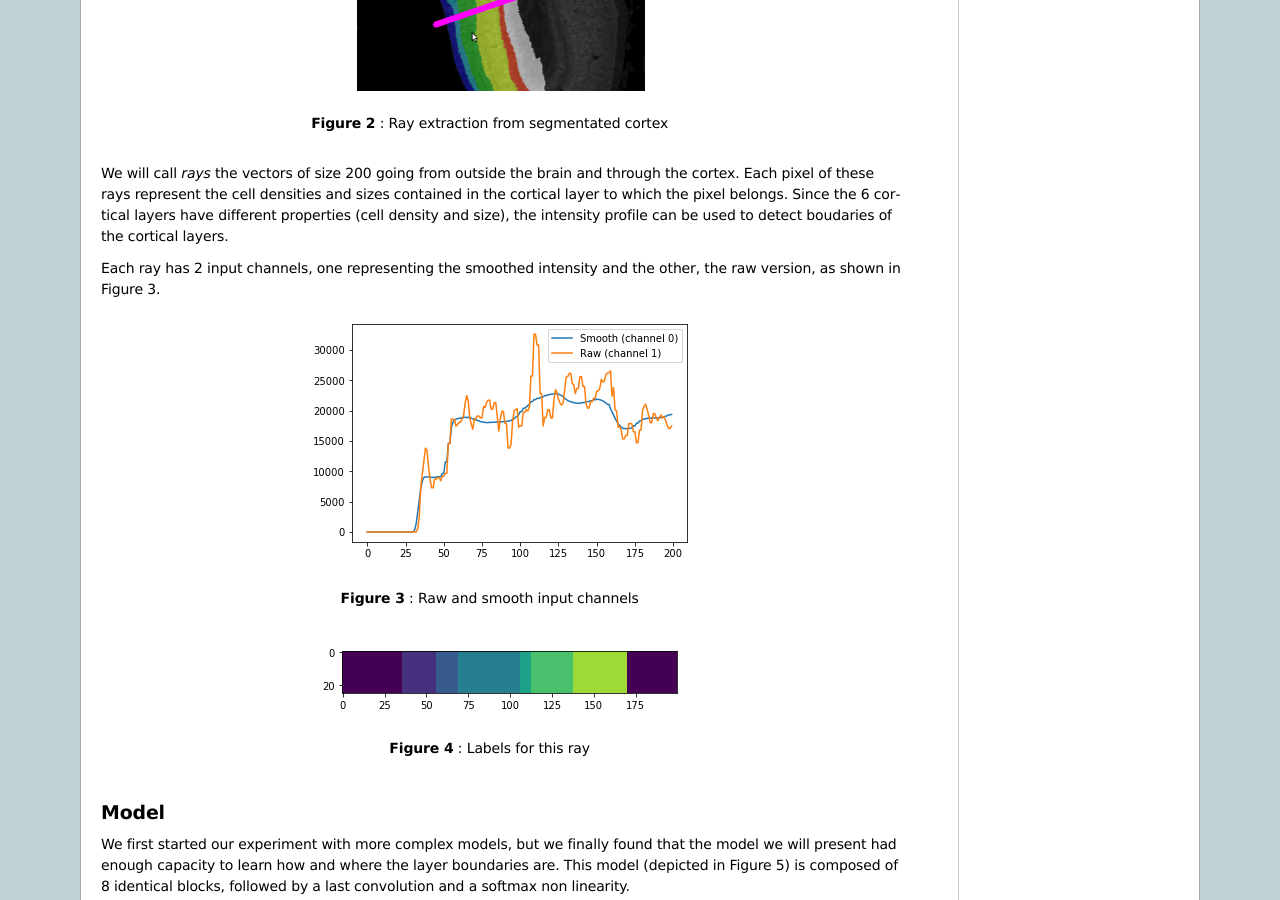
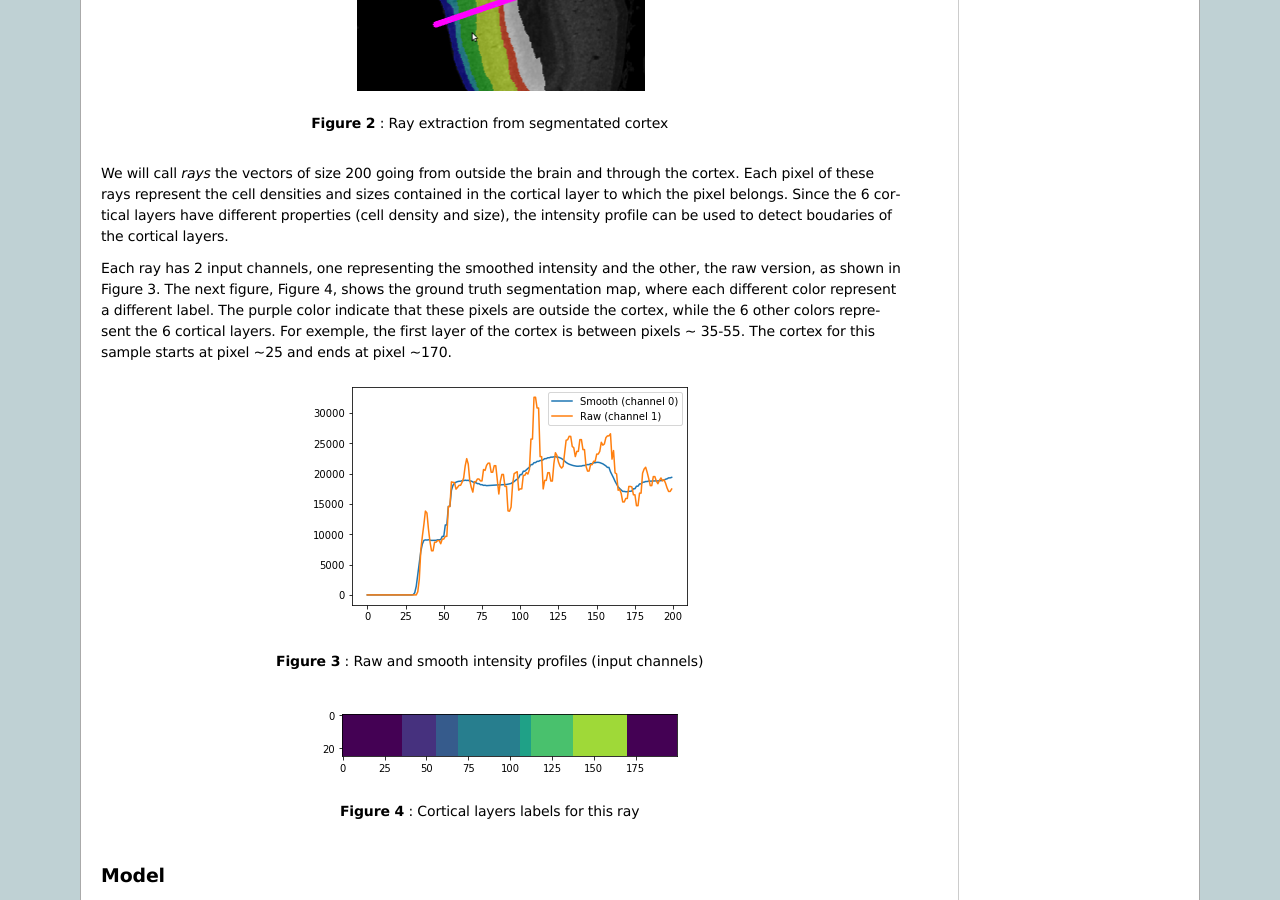
Before and after one commit to lisa-lab/DeepLearningTutorials, a Sphinx documentation site: the page built from doc/cnn_1D_segm.txt, in a window 1280 px wide and 900 px high, scrolled down 1035 px. Built offline with Sphinx 7.4.7, drawn with Linux system fonts in a browser that asks for light colours; formulas are drawn with MathJax 3.

Commit message:
figure 4 description

```diff
--- a/doc/cnn_1D_segm.txt
+++ b/doc/cnn_1D_segm.txt
@@ -49,21 +49,26 @@ have different properties (cell density and size), the intensity profile can be
 detect boudaries of the cortical layers.
 
 Each ray has 2 input channels, one representing the smoothed intensity and the other,
-the raw version, as shown in Figure 3.
+the raw version, as shown in Figure 3. The next figure, Figure 4, shows the
+ground truth segmentation map, where each different color represent
+a different label. The purple color indicate that these pixels are
+outside the cortex, while the 6 other colors represent the 6 cortical layers.
+For exemple, the first layer of the cortex is between pixels ~ 35-55. The cortex
+for this sample starts at pixel ~25 and ends at pixel ~170.
 
 
 .. figure:: images/raw_smooth.png
     :align: center
     :scale: 100%
 
-    **Figure 3** : Raw and smooth input channels
+    **Figure 3** : Raw and smooth intensity profiles (input channels)
 
 
 .. figure:: images/labels.png
     :align: center
     :scale: 100%
 
-    **Figure 4** : Labels for this ray
+    **Figure 4** : Cortical layers labels for this ray
 
 
 
```
